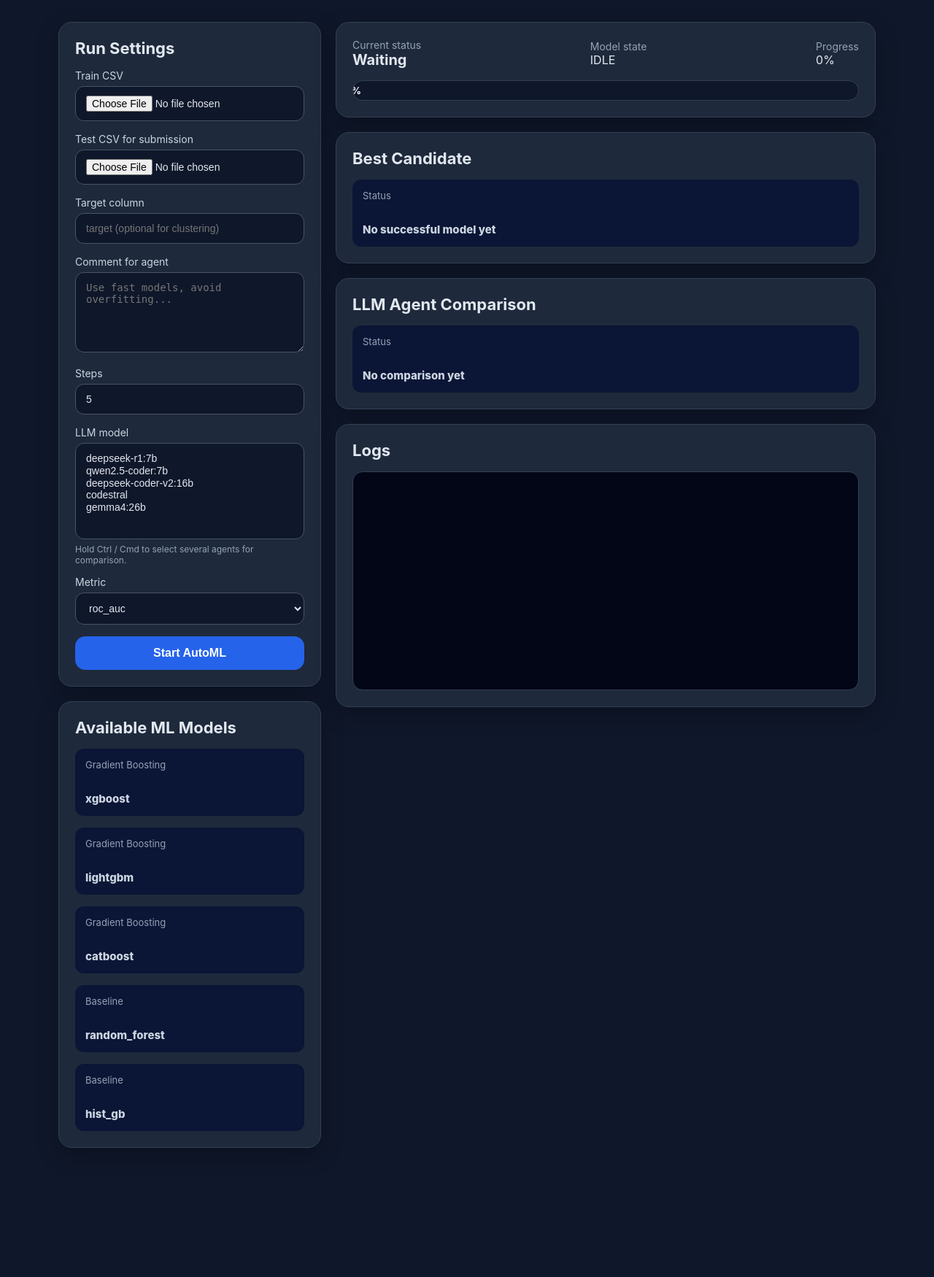
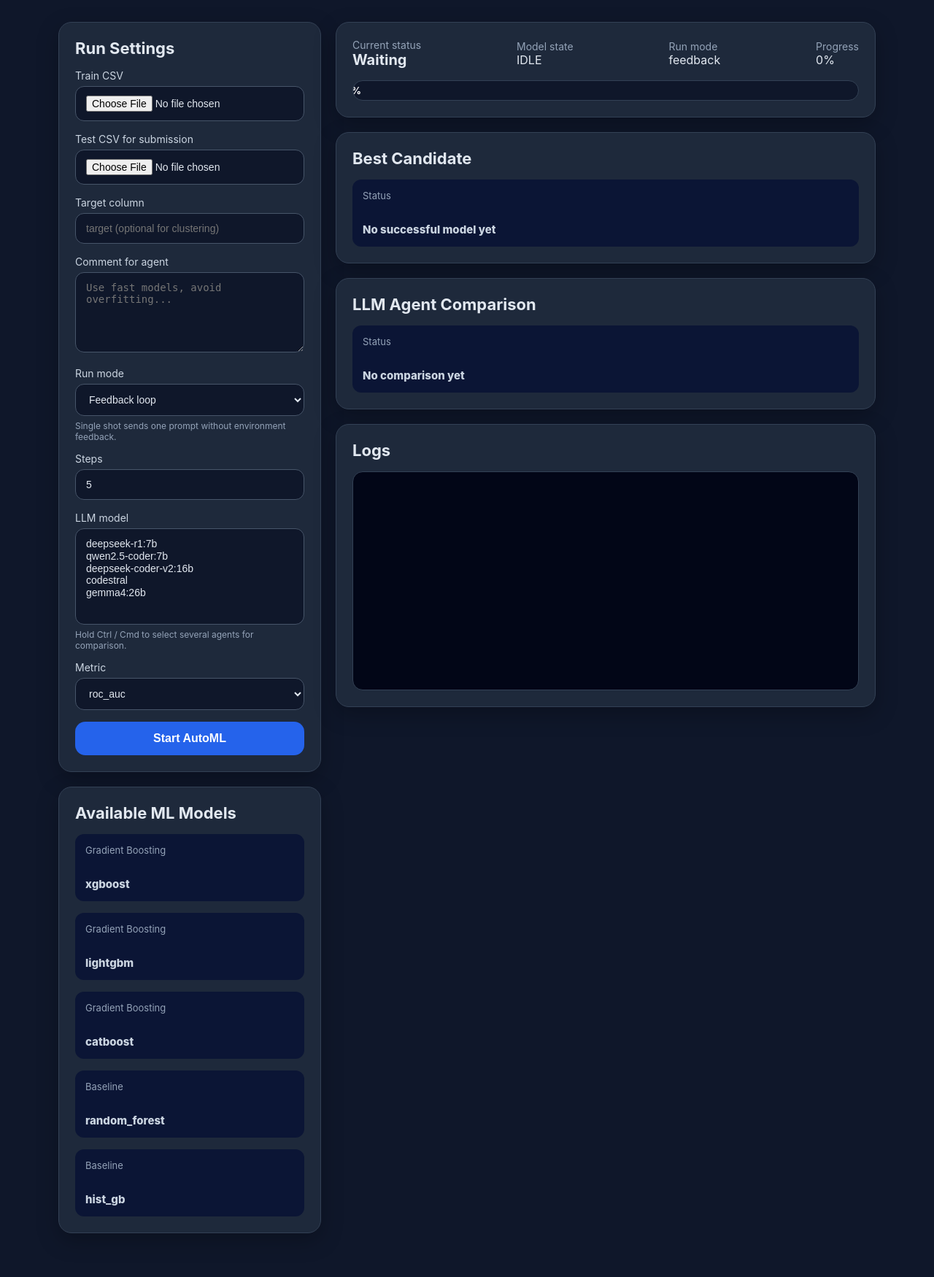
Before and after one commit to VorteX1728/automl-gym, a Flask app: page / in a window 1280 px wide. Shown: the part 119-1869 px from the top of the page at 73% size. Before the commit the page ends 1692 px from the top, so only its background shows below. Run offline with Flask 3, Linux system fonts and the light colour scheme.

Commit message:
single shot

```diff
--- a/app.py
+++ b/app.py
@@ -50,6 +50,7 @@ def load_state():
             "submission_file": None,
             "model_state": "IDLE",
             "llm_comparison": [],
+            "run_mode": run_mode,
             "is_running": False
         }
 
@@ -66,6 +67,9 @@ def load_state():
 
     if "model_state" not in data:
         data["model_state"] = "IDLE"
+
+    if "run_mode" not in data:
+        data["run_mode"] = "feedback"
 
     return data
 
@@ -172,6 +176,73 @@ JSON format:
 """
 
 
+
+def build_single_shot_prompt(
+    user_comment,
+    metric,
+    remaining_budget,
+    remaining_tokens,
+    agent_name=None,
+    compare_mode=False
+):
+    return f"""
+You are an AutoML agent for tabular data.
+
+Run mode:
+SINGLE SHOT
+
+You have exactly one request.
+There will be no feedback loop and no previous experiment history.
+Choose one strong model configuration immediately.
+
+Metric:
+{metric}
+
+Remaining compute budget:
+{remaining_budget}
+
+Remaining token budget:
+{remaining_tokens}
+
+User comment:
+{user_comment}
+
+Agent name:
+{agent_name or "single_agent"}
+
+Comparison mode:
+{compare_mode}
+
+Allowed models:
+- xgboost
+- lightgbm
+- catboost
+- random_forest
+- hist_gb
+
+Rules:
+1. Return ONLY JSON.
+2. Keep response short.
+3. Do not explain.
+4. Do not use markdown.
+5. Do not use code blocks.
+6. Return JSON under 80 tokens.
+7. Use only allowed model names.
+
+JSON format:
+
+{{
+    "action": "train",
+    "model": "lightgbm",
+    "params": {{
+        "max_depth": 5,
+        "n_estimators": 120,
+        "learning_rate": 0.05
+    }}
+}}
+"""
+
+
 def make_run_stats(result, env, step):
     return {
         "total_compute_cost": result.get("total_compute_cost"),
@@ -262,7 +333,8 @@ def run_automl(
     user_comment,
     steps,
     llm_model,
-    metric
+    metric,
+    run_mode="feedback"
 ):
     logs = ""
 
@@ -271,6 +343,9 @@ def run_automl(
 
         llm_models = parse_llm_models(llm_model)
         compare_mode = len(llm_models) > 1
+
+        if run_mode == "single_shot":
+            steps = 1
 
         llm_comparison = [
             empty_agent_summary(model_name)
@@ -286,6 +361,7 @@ def run_automl(
             "submission_file": None,
             "model_state": "EDA",
             "llm_comparison": llm_comparison,
+            "run_mode": run_mode,
             "is_running": True
         })
 
@@ -300,6 +376,7 @@ def run_automl(
 
             logs += "\n====================\n"
             logs += f"LLM AGENT {agent_index + 1}/{len(llm_models)}: {current_llm_model}\n"
+            logs += f"RUN MODE: {run_mode}\n"
             logs += "====================\n"
 
             save_state({
@@ -353,16 +430,26 @@ def run_automl(
                     "is_running": True
                 })
 
-                prompt = build_prompt(
-                    best_selection_score,
-                    env.history,
-                    user_comment,
-                    metric,
-                    max(0, env.compute_budget - env.total_compute_cost),
-                    max(0, env.token_budget - env.total_token_cost),
-                    agent_name=current_llm_model,
-                    compare_mode=compare_mode
-                )
+                if run_mode == "single_shot":
+                    prompt = build_single_shot_prompt(
+                        user_comment,
+                        metric,
+                        max(0, env.compute_budget - env.total_compute_cost),
+                        max(0, env.token_budget - env.total_token_cost),
+                        agent_name=current_llm_model,
+                        compare_mode=compare_mode
+                    )
+                else:
+                    prompt = build_prompt(
+                        best_selection_score,
+                        env.history,
+                        user_comment,
+                        metric,
+                        max(0, env.compute_budget - env.total_compute_cost),
+                        max(0, env.token_budget - env.total_token_cost),
+                        agent_name=current_llm_model,
+                        compare_mode=compare_mode
+                    )
 
                 action = agent.act(prompt)
 
@@ -547,6 +634,7 @@ def run_automl(
             "run_stats": global_run_stats,
             "submission_file": global_submission_file,
             "llm_comparison": llm_comparison,
+            "run_mode": run_mode,
             "is_running": False
         })
 
@@ -563,6 +651,7 @@ def run_automl(
             "run_stats": {},
             "submission_file": None,
             "llm_comparison": [],
+            "run_mode": run_mode,
             "is_running": False
         })
 
@@ -589,6 +678,11 @@ def start():
     target = request.form["target"]
     comment = request.form.get("comment", "")
     steps = int(request.form.get("steps", 5))
+    run_mode = request.form.get("run_mode", "feedback")
+
+    if run_mode == "single_shot":
+        steps = 1
+
     llm_models = request.form.getlist("llm_model")
 
     if not llm_models:
@@ -633,7 +727,8 @@ def start():
             comment,
             steps,
             llm_model,
-            metric
+            metric,
+            run_mode
         ),
         daemon=True
     )
--- a/templates/index.html
+++ b/templates/index.html
@@ -480,6 +480,26 @@ button:hover{
                 ></textarea>
 
                 <label>
+                    Run mode
+                </label>
+
+                <select name="run_mode">
+
+                    <option value="feedback">
+                        Feedback loop
+                    </option>
+
+                    <option value="single_shot">
+                        Single shot
+                    </option>
+
+                </select>
+
+                <div class="hint">
+                    Single shot sends one prompt without environment feedback.
+                </div>
+
+                <label>
                     Steps
                 </label>
 
@@ -658,6 +678,18 @@ button:hover{
 
                     <div id="model-state">
                         IDLE
+                    </div>
+
+                </div>
+
+                <div>
+
+                    <div class="status-muted">
+                        Run mode
+                    </div>
+
+                    <div id="run-mode">
+                        feedback
                     </div>
 
                 </div>
@@ -1310,6 +1342,14 @@ async function fetchState(){
     ).innerText =
         data.model_state || "IDLE";
 
+    document
+    .getElementById(
+        "run-mode"
+    ).innerText =
+        data.run_mode || "feedback";
+
+
+
     updateProgress(
         data.progress || 0
     );
```
